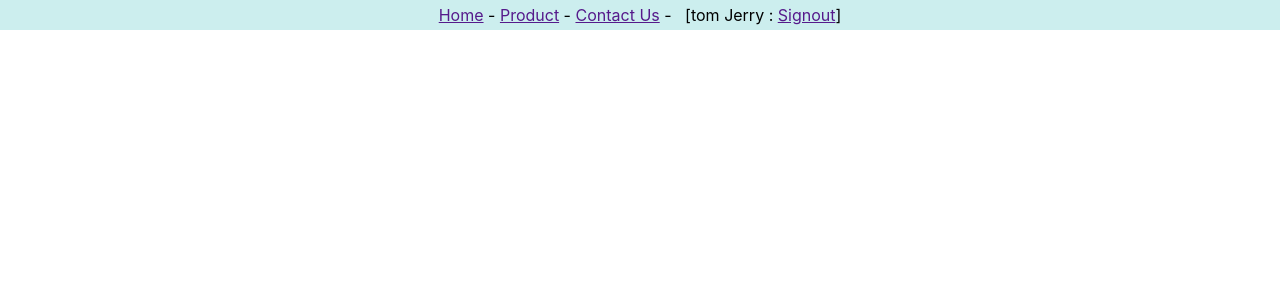
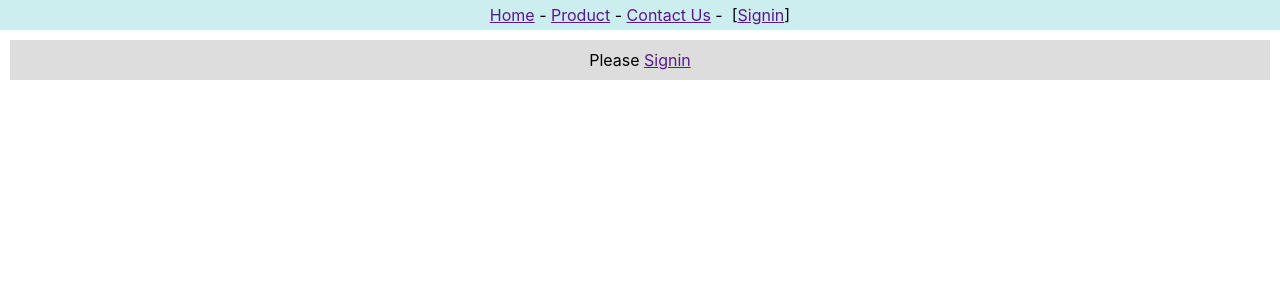
Before and after one commit to JJJJEAR/app1, a React (Create React App) app: page / in a window 1280 px wide. Shown: the top 300 px of the page. Built offline with nearby package versions, Linux system fonts and the light colour scheme.

Commit message:
Add Context-header2 and context-content2
Add Context-header2 and context-content2

```diff
--- a/src/App.js
+++ b/src/App.js
@@ -2,13 +2,18 @@
 
 import Header from './context-header'
 import { userContext } from './context'
+import Content from './context-content'
+import Header2 from "./context-header2";
+import Content2 from "./content-content2";
 
 export default function App() {
+  let [user,setUser] = React.useState()
   return (
     <>
     <div>
-      <userContext.Provider value={'tom Jerry'}>
-        <Header/>
+      <userContext.Provider value={[user,setUser]}>
+        <Header2/>
+        <Content2/>
       </userContext.Provider>
 
     </div>
--- /dev/null
+++ b/src/content-content2.js
@@ -0,0 +1,28 @@
+import React from "react";
+import { userContext } from './context';
+
+export default function Content2(){
+    let [user,setUser] = React.useContext(userContext)
+
+    const contentStyle = {
+        backgroundColor:'#ddd',
+        textAlign:'center',
+        margin:10,
+        padding:10
+    }
+
+    const onClickSignin = (event) => {
+        event.preventDefault()
+        setUser('Tom Jerry')
+    }
+
+    return(
+        <div style={contentStyle}>
+            {
+                (user)
+                ?<span>Hello {user} </span>
+                :<span>Please <a href="" onClick={onClickSignin}>Signin</a></span>
+            }
+        </div>
+    )
+}
--- /dev/null
+++ b/src/context-content.js
@@ -0,0 +1,17 @@
+import React from "react";
+import { userContext } from './context'
+
+export default function Content() {
+    let user = React.useContext(userContext)
+    const contentStyle = {
+        backgroundColor:'#ddd',
+        textAlign:'center',
+        margin:10,
+        padding: 10
+    }
+    return (
+        <div style={contentStyle}>
+            Hello {user}
+        </div>
+    )
+}
--- /dev/null
+++ b/src/context-header2.js
@@ -0,0 +1,42 @@
+import React from "react";
+import { userContext } from "./context";
+
+export default class Header2 extends React.Component {
+    static contextType = userContext
+
+    render(){
+        let[user,setUser] = this.context
+
+
+    const headerStyle = {
+        backgroundColor:'#cee',
+        textAlign:'center',
+        padding:5
+    }
+
+    const onClickSignout = (event) => {
+        event.preventDefault()
+        setUser('')
+    }
+
+    const onClickSignin = (event) => {
+        event.preventDefault()
+        setUser('Tom Jerry')
+    }
+
+    return(
+        <div style={headerStyle}>
+            <a href="">Home</a>&nbsp;-&nbsp;
+            <a href="">Product</a>&nbsp;-&nbsp;
+            <a href="">Contact Us</a>&nbsp;-&nbsp;&nbsp;
+        {
+            (user)
+            ?<span>[{user}&nbsp;:&nbsp;<a href=""
+            onClick={onClickSignout}>Signout</a>]</span>
+            :<span>[<a href="" onClick={onClickSignin}>
+                Signin</a>]</span>
+        }
+        </div>
+    )
+    }
+}
--- a/src/context.js
+++ b/src/context.js
@@ -1,3 +1,3 @@
-import React, { createContext } from "react";
+import React, { createContext } from 'react';
 
 export const userContext=createContext()
```
